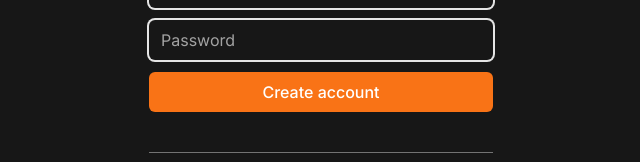
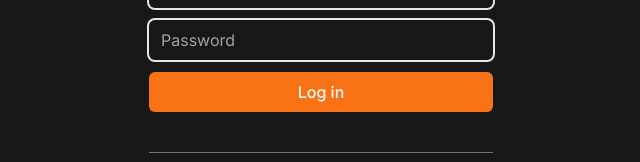
Before and after one commit to cornchiplick/carrot-market-reloaded, a Next.js app: page /login in a window 1280 px wide. Shown: the part 172-334 px from the top of the page, without its empty margins (319-959 px from the left). Built offline with nearby package versions, Linux system fonts and the light colour scheme.

Commit message:
Fix: 오타 수정

```diff
--- a/app/login/page.tsx
+++ b/app/login/page.tsx
@@ -12,7 +12,7 @@ export default function LogIn() {
       <form className="flex flex-col gap-3">
         <FormInput type="email" placeholder="Eamil" required errors={[]} />
         <FormInput type="password" placeholder="Password" required errors={[]} />
-        <FormButton loading={false} text="Create account" />
+        <FormButton loading={false} text="Log in" />
       </form>
       <SocialLogin />
     </div>
```
